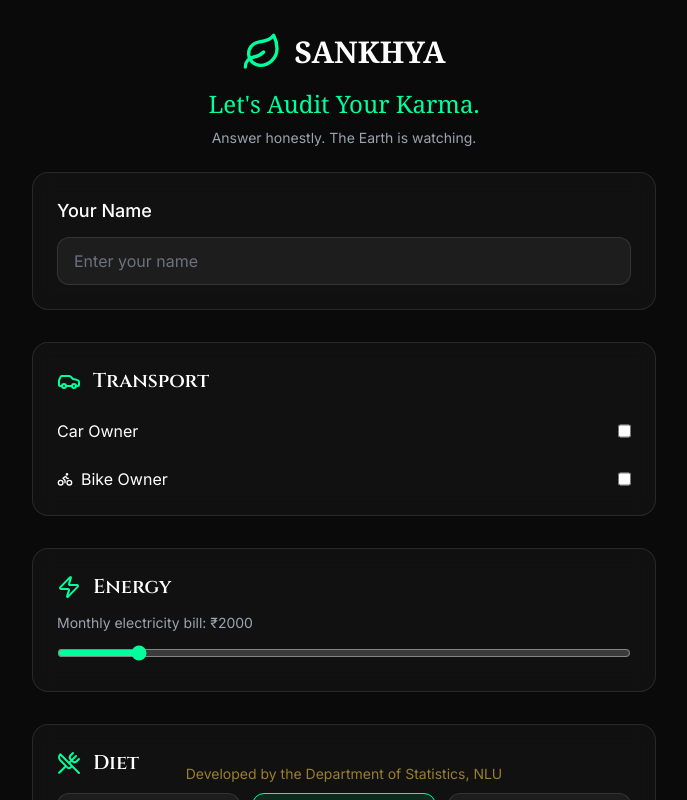
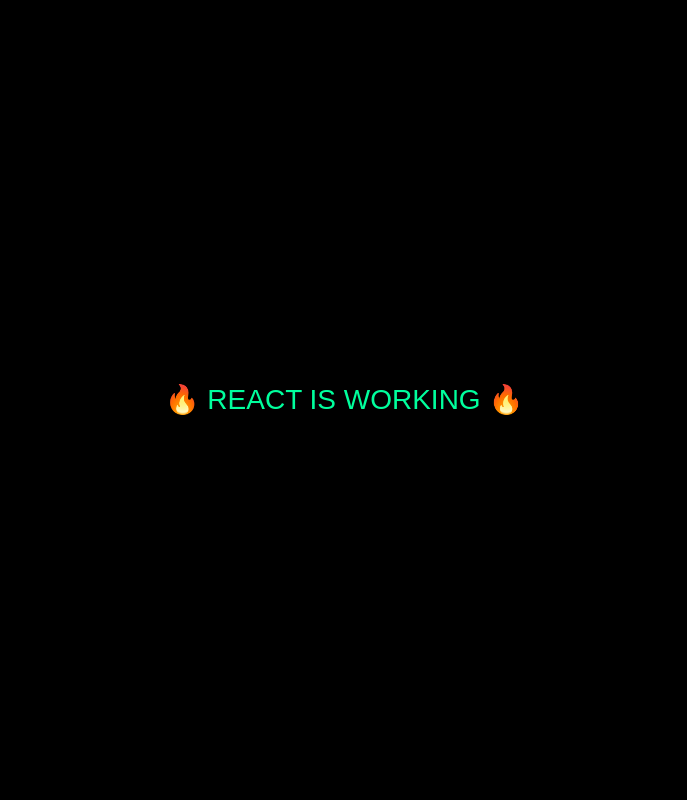
Before and after one commit to Unath-ops/SANHYA, a React (Vite) app: page / in a window 1280 px wide. Shown: the top 800 px of the page, without its empty margins (296-983 px from the left). Built offline with nearby package versions, Linux system fonts and the light colour scheme.

Commit message:
Update App.tsx

```diff
--- a/src/App.tsx
+++ b/src/App.tsx
@@ -1,58 +1,18 @@
-import { useState } from 'react'
-import InputMode from './components/InputMode'
-import WrappedMode from './components/WrappedMode'
-
-export interface UserData {
-  name: string
-  carOwner: boolean
-  carKm: number
-  bikeOwner: boolean
-  bikeKm: number
-  electricityBill: number
-  diet: 'vegan' | 'vegetarian' | 'non-veg'
-  acDaily: boolean
-  plasticItems: number
-}
-
-export interface CalculationResult {
-  annualCO2: number
-  treesOwed: number
-  score: number
-  status: 'DEFAULTER' | 'SUSTAINABLE'
-  carbonHeavyweight: {
-    category: 'Travel' | 'Energy' | 'Consumption'
-    impact: number
-    treesFromCategory: number
-    description: string
-  }
-}
-
 function App() {
-  const [mode, setMode] = useState<'input' | 'wrapped'>('input')
-  const [userData, setUserData] = useState<UserData | null>(null)
-  const [result, setResult] = useState<CalculationResult | null>(null)
-
   return (
-    <div className="min-h-screen bg-[#0a0a0a] text-white overflow-hidden">
-      {mode === 'input' ? (
-        <InputMode
-          onCalculate={(data: UserData, calc: CalculationResult) => {
-            setUserData(data)
-            setResult(calc)
-            setMode('wrapped')
-          }}
-        />
-      ) : (
-        <WrappedMode
-          userData={userData!}
-          result={result!}
-          onReset={() => {
-            setMode('input')
-            setUserData(null)
-            setResult(null)
-          }}
-        />
-      )}
+    <div
+      style={{
+        minHeight: '100vh',
+        background: 'black',
+        color: '#00ff9d',
+        display: 'flex',
+        alignItems: 'center',
+        justifyContent: 'center',
+        fontSize: '28px',
+        fontFamily: 'sans-serif',
+      }}
+    >
+      🔥 REACT IS WORKING 🔥
     </div>
   )
 }
```
